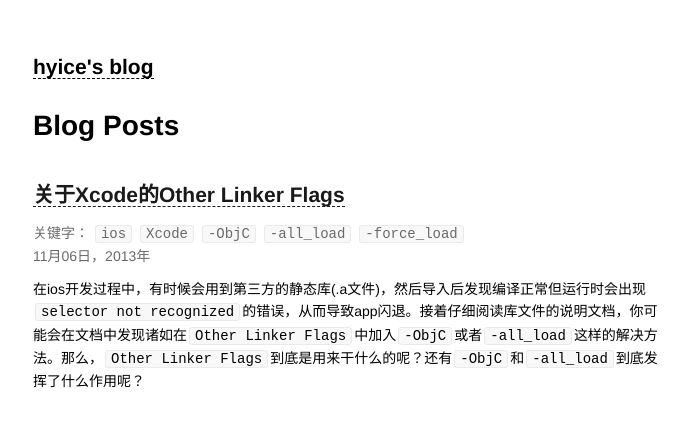
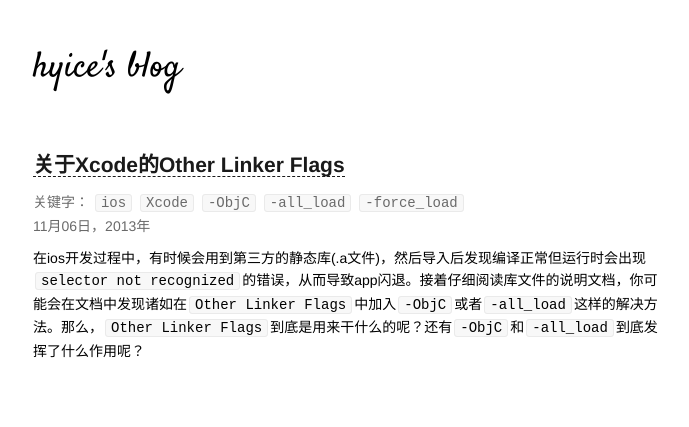
Before and after one commit to hyice/hyice.github.io, a Jekyll site: the page built from index.html, in a window 1280 px wide. Shown: the top 427 px of the page, without its empty margins (292-981 px from the left). Built offline with Jekyll 4.4.1, drawn with Linux system fonts in a browser that asks for light colours; Markdown is read by kramdown in place of the engine named in the settings.

Commit message:
修改首页样式

```diff
--- a/_config.yml
+++ b/_config.yml
@@ -1,3 +1,4 @@
 name: hyice's blog
 markdown: redcarpet
 pygments: true
+permalink: /blog/:title
--- a/_layouts/default.html
+++ b/_layouts/default.html
@@ -7,6 +7,7 @@
         <meta name="viewport" content="width=device-width">
         <link rel="stylesheet" href="/css/syntax.css">
         <link rel="stylesheet" href="/css/plainStyle.css">
+        <link href="http://fonts.googleapis.com/css?family=Satisfy" rel="stylesheet" />
     </head>
     <body>
         <div class="site">
--- a/css/plainStyle.css
+++ b/css/plainStyle.css
@@ -118,6 +118,19 @@
     background-color: transparent;
     border: none; }
 
+/*header 部分*/
+div.header h2.title {
+  font-family: Satisfy, cursive;
+  font-weight:normal;
+  font-size:36px;
+  margin-top: 10px;
+  margin-bottom: 50px;
+}
+
+div.header a {
+  border: 0px;
+}
+
 /*post 专用属性部分*/
 div.post h2 {
   font-size: 24px;
--- a/index.html
+++ b/index.html
@@ -4,7 +4,6 @@
 ---
 
 <div id="home">
-  <h1>Blog Posts</h1>
   <div id="articles">
   {% for post in site.posts %}
     <div class="shortIntro">
```
